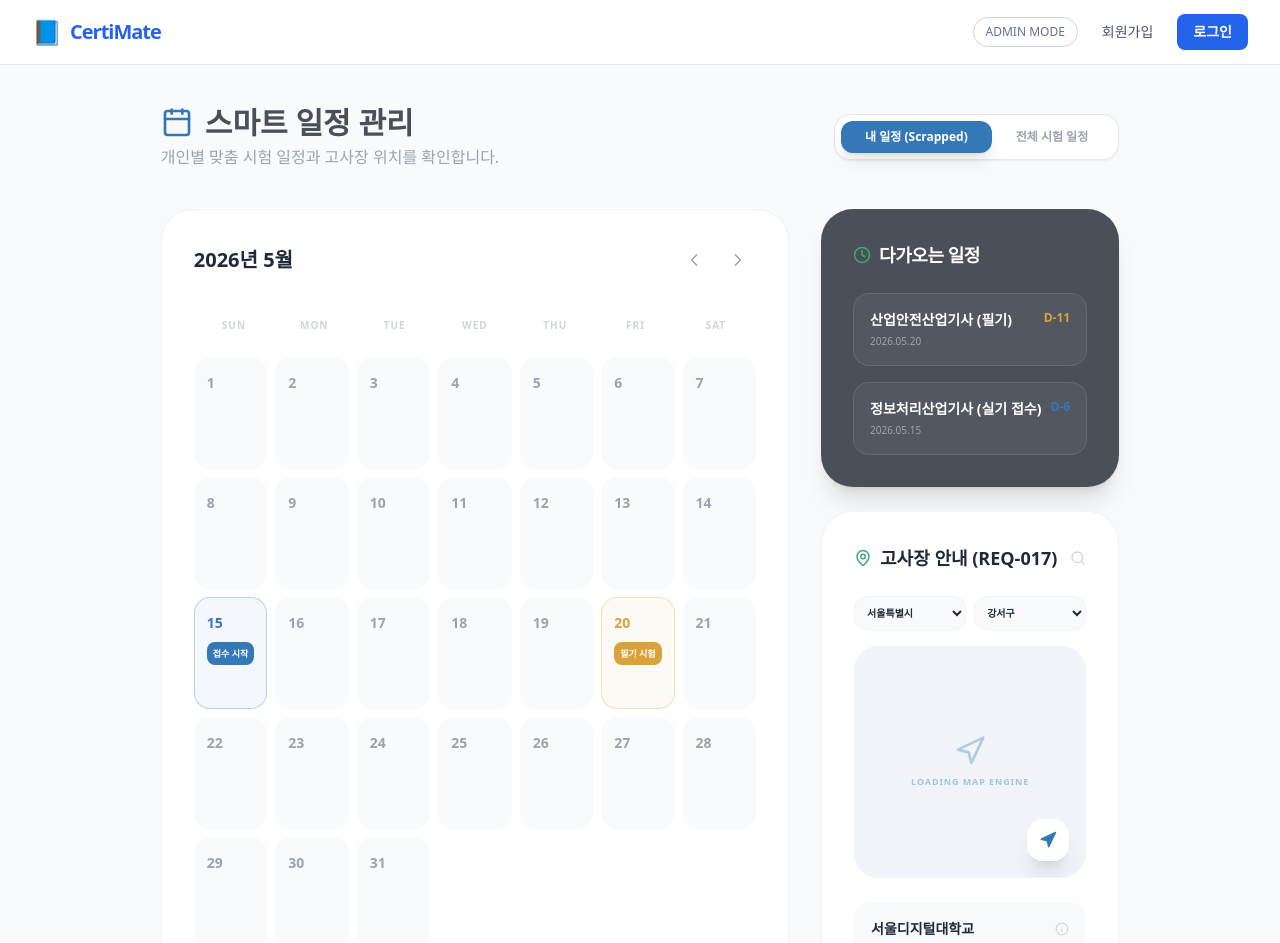
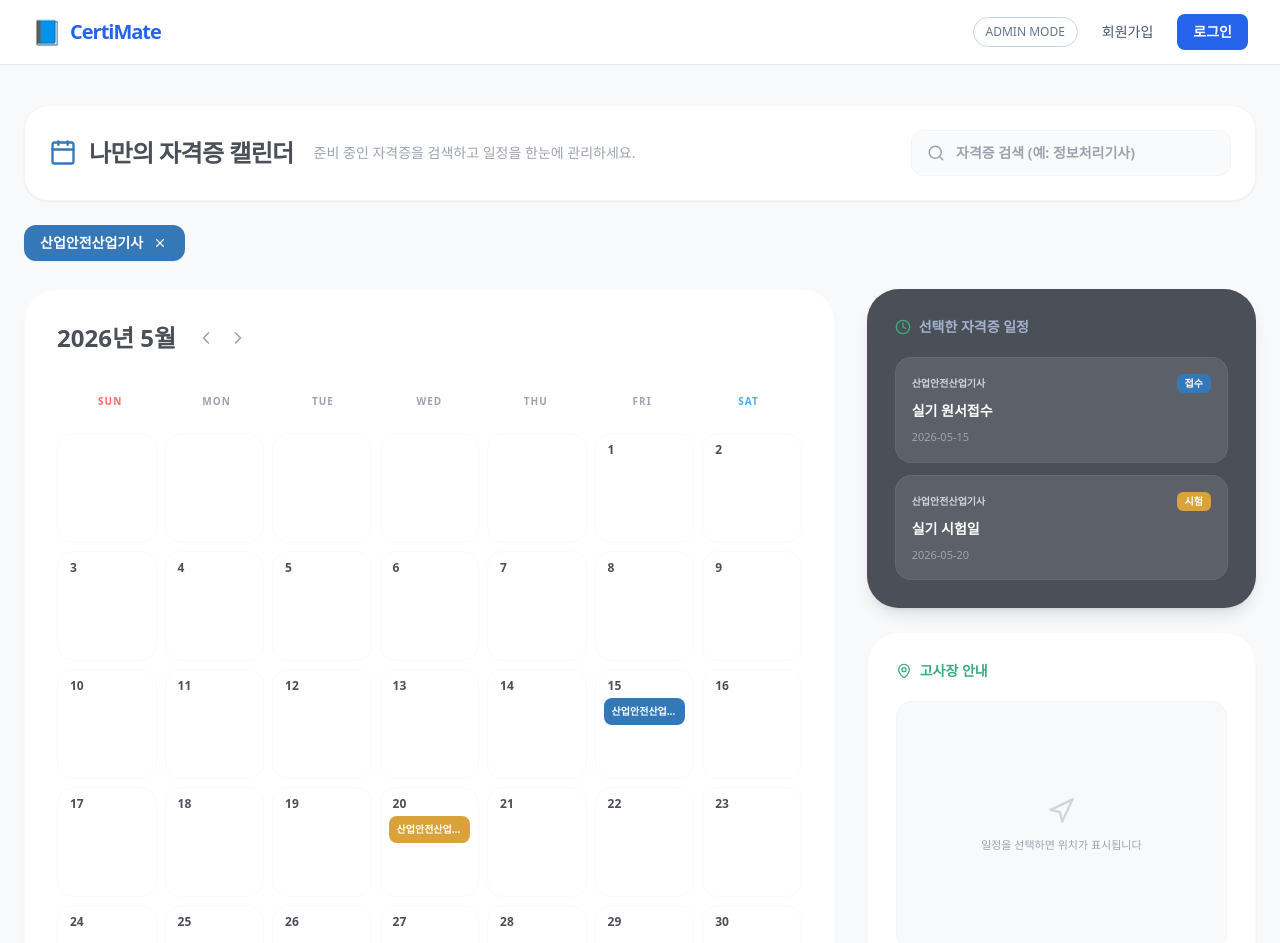
Before and after one commit to zxcvbmn790-prog/CertiMate, a React (Create React App) app: page /calendar in a window 1280 px wide. Shown: the top 943 px of the page. Built offline with nearby package versions, Linux system fonts and the light colour scheme.

Commit message:
캘린더 수정본 아직 지도 미추가

```diff
--- a/src/pages/Calendar.jsx
+++ b/src/pages/Calendar.jsx
@@ -1,171 +1,247 @@
-import React, { useState } from 'react';
+import React, { useState, useMemo } from 'react';
 import {
   Calendar as CalIcon, MapPin, Navigation,
-  Search, Filter, ChevronLeft, ChevronRight,
-  CheckCircle, Clock, BellRing, Info
+  Search, ChevronLeft, ChevronRight,
+  Clock, X
 } from 'lucide-react';
 
+const CERTIFICATE_DB = [
+  {
+    id: 'cert_1',
+    name: '정보처리기사',
+    events: [
+      { id: 'e1', title: '필기 원서접수', date: '2026-05-10', type: 'reg' },
+      { id: 'e2', title: '필기 시험일', date: '2026-05-25', type: 'exam' },
+    ]
+  },
+  {
+    id: 'cert_2',
+    name: '산업안전산업기사',
+    events: [
+      { id: 'e3', title: '실기 원서접수', date: '2026-05-15', type: 'reg' },
+      { id: 'e4', title: '실기 시험일', date: '2026-05-20', type: 'exam' },
+    ]
+  },
+  {
+    id: 'cert_3',
+    name: '컴퓨터활용능력 1급',
+    events: [
+      { id: 'e5', title: '정기 시험일', date: '2026-05-05', type: 'exam' },
+    ]
+  }
+];
+
 const Calendar = () => {
-  // 상태 관리: 선택된 날짜, 필터(전체/내 일정), 지도 확대 여부
-  const [activeFilter, setActiveFilter] = useState('mine'); // 'all' or 'mine'
+  const [currentDate, setCurrentDate] = useState(new Date(2026, 4, 1));
+  const [selectedCerts, setSelectedCerts] = useState([CERTIFICATE_DB[1]]);
+  const [searchQuery, setSearchQuery] = useState('');
 
-  // 가상의 일정 데이터 (REQ-SRVC-003 및 ERD 기반)
-  const mySchedules = [
-    { id: 1, name: "산업안전산업기사 (필기)", date: "2026.05.20", dday: "D-11", type: "exam", color: "#D9A23A" },
-    { id: 2, name: "정보처리산업기사 (실기 접수)", date: "2026.05.15", dday: "D-6", type: "reg", color: "#3478B8" }
-  ];
+  // --- 달력 그리드 계산 로직 ---
+  const year = currentDate.getFullYear();
+  const month = currentDate.getMonth();
+
+  const daysInMonth = new Date(year, month + 1, 0).getDate();
+  const firstDayOfMonth = new Date(year, month, 1).getDay();
+
+  // ★ 핵심: 어떤 달이든 항상 6주(42칸)를 렌더링하여 캘린더 높이/모양을 완벽히 고정
+  const TOTAL_CELLS = 42;
+  const trailingEmptyCells = TOTAL_CELLS - (firstDayOfMonth + daysInMonth);
+
+  const prevMonth = () => setCurrentDate(new Date(year, month - 1, 1));
+  const nextMonth = () => setCurrentDate(new Date(year, month + 1, 1));
+
+  const allSelectedEvents = useMemo(() => {
+    return selectedCerts.flatMap(cert =>
+      cert.events.map(event => ({ ...event, certName: cert.name }))
+    );
+  }, [selectedCerts]);
+
+  const getEventsForDate = (day) => {
+    const targetDateStr = `${year}-${String(month + 1).padStart(2, '0')}-${String(day).padStart(2, '0')}`;
+    return allSelectedEvents.filter(event => event.date === targetDateStr);
+  };
+
+  const upcomingEvents = useMemo(() => {
+    return allSelectedEvents.sort((a, b) => new Date(a.date) - new Date(b.date));
+  }, [allSelectedEvents]);
+
+  const handleAddCert = (cert) => {
+    if (!selectedCerts.find(c => c.id === cert.id)) {
+      setSelectedCerts([...selectedCerts, cert]);
+    }
+    setSearchQuery('');
+  };
+
+  const handleRemoveCert = (certId) => {
+    setSelectedCerts(selectedCerts.filter(c => c.id !== certId));
+  };
 
   return (
-    <main className="max-w-7xl mx-auto px-6 py-10">
-      {/* 상단 헤더 및 필터 (REQ-SRCH-001 상세 필터 반영) */}
-      <div className="flex flex-col md:flex-row justify-between items-start md:items-center mb-10 gap-4">
-        <div>
-          <h2 className="text-3xl font-black text-[#4A4F58] flex items-center">
-            <CalIcon className="mr-3 text-[#3478B8]" size={32} />
-            스마트 일정 관리
+    // 전체 컨테이너에 w-full 강제 지정
+    <main className="max-w-7xl w-full mx-auto px-6 py-10 bg-[#F8F9FA] min-h-screen font-sans">
+
+      <div className="mb-6 bg-white p-6 rounded-3xl shadow-sm border border-gray-100 flex flex-col md:flex-row gap-6 items-center justify-between w-full">
+        <div className="flex items-center gap-3">
+          <CalIcon className="text-[#3478B8]" size={28} />
+          <h2 className="text-2xl font-black text-[#4A4F58] tracking-tight">
+            나만의 자격증 캘린더
           </h2>
-          <p className="text-gray-400 font-medium mt-1">개인별 맞춤 시험 일정과 고사장 위치를 확인합니다.</p>
+          <span className="hidden md:block text-sm text-gray-400 font-medium ml-2">
+            준비 중인 자격증을 검색하고 일정을 한눈에 관리하세요.
+          </span>
         </div>
 
-        <div className="flex bg-white p-1.5 rounded-2xl border border-gray-200 shadow-sm">
-          <button
-            onClick={() => setActiveFilter('mine')}
-            className={`px-6 py-2 rounded-xl text-xs font-black transition ${activeFilter === 'mine' ? 'bg-[#3478B8] text-white shadow-lg' : 'text-gray-400 hover:bg-gray-50'}`}
-          >
-            내 일정 (Scrapped)
-          </button>
-          <button
-            onClick={() => setActiveFilter('all')}
-            className={`px-6 py-2 rounded-xl text-xs font-black transition ${activeFilter === 'all' ? 'bg-[#3478B8] text-white shadow-lg' : 'text-gray-400 hover:bg-gray-50'}`}
-          >
-            전체 시험 일정
-          </button>
+        <div className="w-full md:w-80 relative z-50">
+          <div className="relative">
+            <Search className="absolute left-4 top-1/2 transform -translate-y-1/2 text-gray-400" size={18} />
+            <input
+              type="text"
+              placeholder="자격증 검색 (예: 정보처리기사)"
+              className="w-full pl-11 pr-4 py-3 bg-gray-50 border border-gray-100 rounded-xl text-sm focus:outline-none focus:border-[#3478B8] focus:bg-white transition-all font-bold"
+              value={searchQuery}
+              onChange={(e) => setSearchQuery(e.target.value)}
+            />
+          </div>
+
+          {searchQuery && (
+            <div className="absolute top-full left-0 w-full mt-2 bg-white border border-gray-100 shadow-xl rounded-xl p-2">
+              {CERTIFICATE_DB.filter(c => c.name.includes(searchQuery)).map(cert => (
+                <div
+                  key={cert.id}
+                  onClick={() => handleAddCert(cert)}
+                  className="p-3 hover:bg-gray-50 rounded-lg cursor-pointer text-sm font-bold text-[#4A4F58] transition-colors"
+                >
+                  {cert.name}
+                </div>
+              ))}
+              {CERTIFICATE_DB.filter(c => c.name.includes(searchQuery)).length === 0 && (
+                <div className="p-3 text-sm text-gray-400 text-center">검색 결과가 없습니다.</div>
+              )}
+            </div>
+          )}
         </div>
       </div>
 
-      <div className="grid lg:grid-cols-12 gap-8">
+      <div className="flex flex-wrap gap-2 mb-6 min-h-[40px] items-start w-full">
+        {selectedCerts.map(cert => (
+          <div key={cert.id} className="flex items-center bg-[#3478B8] text-white px-4 py-2 rounded-xl text-sm font-bold shadow-sm">
+            {cert.name}
+            <button onClick={() => handleRemoveCert(cert.id)} className="ml-2 hover:bg-white/20 p-0.5 rounded-full transition-colors">
+              <X size={14} />
+            </button>
+          </div>
+        ))}
+      </div>
 
-        {/* 1. 메인 캘린더 섹션 (REQ-SRVC-003) */}
-        <div className="lg:col-span-8 space-y-6">
-          <div className="bg-white p-8 rounded-[32px] border border-gray-100 shadow-sm">
-            <div className="flex justify-between items-center mb-8">
-              <h3 className="text-xl font-black flex items-center">
-                2026년 5월
+      {/* ★ 핵심: Grid 컨테이너에도 w-full을 주어 좌우 여백이 무너지지 않게 함 */}
+      <div className="grid lg:grid-cols-12 gap-8 w-full">
+
+        {/* 1. 메인 캘린더 섹션 (비율 고정) */}
+        <div className="lg:col-span-8 w-full min-w-0">
+          <div className="bg-white p-8 rounded-[32px] shadow-[0_4px_20px_-4px_rgba(0,0,0,0.02)] border border-gray-50 h-full w-full">
+
+            <div className="flex items-center mb-8 gap-4">
+              <h3 className="text-2xl font-black text-[#4A4F58]">
+                {year}년 {month + 1}월
               </h3>
-              <div className="flex space-x-2">
-                <button className="p-2 hover:bg-gray-100 rounded-xl transition text-gray-400"><ChevronLeft size={20}/></button>
-                <button className="p-2 hover:bg-gray-100 rounded-xl transition text-gray-400"><ChevronRight size={20}/></button>
+              <div className="flex space-x-1">
+                <button onClick={prevMonth} className="p-1 hover:bg-gray-50 rounded-lg transition text-gray-400"><ChevronLeft size={20}/></button>
+                <button onClick={nextMonth} className="p-1 hover:bg-gray-50 rounded-lg transition text-gray-400"><ChevronRight size={20}/></button>
               </div>
             </div>
 
-            {/* 캘린더 그리드 - 가독성 보강 */}
-            <div className="grid grid-cols-7 mb-4">
-              {['Sun', 'Mon', 'Tue', 'Wed', 'Thu', 'Fri', 'Sat'].map(day => (
-                <div key={day} className="text-center text-[10px] font-black text-gray-300 uppercase tracking-widest py-2">{day}</div>
+            <div className="grid grid-cols-7 mb-4 w-full">
+              {['Sun', 'Mon', 'Tue', 'Wed', 'Thu', 'Fri', 'Sat'].map((day, idx) => (
+                <div key={day} className={`text-center text-[10px] font-black uppercase tracking-widest py-2 ${idx === 0 ? 'text-[#FF6B6B]' : idx === 6 ? 'text-[#4DABF7]' : 'text-gray-400'}`}>
+                  {day}
+                </div>
               ))}
             </div>
-            <div className="grid grid-cols-7 gap-2">
-              {[...Array(31)].map((_, i) => {
+
+            {/* 캘린더 그리드 영역 (w-full 보장) */}
+            <div className="grid grid-cols-7 gap-2 w-full">
+
+              {/* 앞쪽 빈 칸 */}
+              {[...Array(firstDayOfMonth)].map((_, i) => (
+                <div key={`empty-start-${i}`} className="h-[110px] w-full p-2 rounded-2xl bg-white border border-gray-50"></div>
+              ))}
+
+              {/* 실제 날짜 칸 */}
+              {[...Array(daysInMonth)].map((_, i) => {
                 const day = i + 1;
-                const isExam = day === 20;
-                const isReg = day === 15;
+                const dayEvents = getEventsForDate(day);
+
                 return (
-                  <div key={i} className={`h-28 p-3 rounded-2xl border transition group cursor-pointer ${
-                    isExam ? 'bg-[#D9A23A]/5 border-[#D9A23A]/30' :
-                    isReg ? 'bg-[#3478B8]/5 border-[#3478B8]/30' :
-                    'bg-gray-50 border-transparent hover:border-gray-200'
-                  }`}>
-                    <span className={`text-sm font-black ${isExam ? 'text-[#D9A23A]' : isReg ? 'text-[#3478B8]' : 'text-gray-400'}`}>
+                  <div key={day} className="h-[110px] w-full p-2 rounded-2xl border border-gray-50 transition flex flex-col overflow-hidden bg-white hover:border-[#3478B8]/30">
+                    <span className="text-xs font-bold mb-1 text-[#4A4F58] ml-1">
                       {day}
                     </span>
-                    {isReg && <div className="mt-2 text-[9px] font-black bg-[#3478B8] text-white p-1.5 rounded-lg leading-tight">접수 시작</div>}
-                    {isExam && <div className="mt-2 text-[9px] font-black bg-[#D9A23A] text-white p-1.5 rounded-lg leading-tight">필기 시험</div>}
+                    <div className="flex flex-col gap-1 overflow-y-auto custom-scrollbar">
+                      {dayEvents.map(evt => (
+                        <div
+                          key={evt.id}
+                          className={`text-[10px] font-bold px-2 py-1.5 rounded-lg truncate text-white shadow-sm w-full ${
+                            evt.type === 'exam' ? 'bg-[#D9A23A]' : 'bg-[#3478B8]'
+                          }`}
+                        >
+                          {evt.certName}
+                        </div>
+                      ))}
+                    </div>
                   </div>
                 );
               })}
+
+              {/* 뒤쪽 빈 칸 (무조건 42칸을 채우도록 강제) */}
+              {[...Array(trailingEmptyCells)].map((_, i) => (
+                <div key={`empty-end-${i}`} className="h-[110px] w-full p-2 rounded-2xl bg-white border border-gray-50"></div>
+              ))}
+            </div>
+          </div>
+        </div>
+
+        {/* 2. 사이드바 섹션 */}
+        <div className="lg:col-span-4 w-full min-w-0 space-y-6">
+
+          <div className="bg-[#4A4F58] p-7 rounded-[32px] text-white shadow-lg w-full">
+            <h3 className="text-sm font-bold mb-5 flex items-center text-[#A4B1CD]">
+              <Clock className="mr-2 text-[#3BAA7D]" size={16} /> 선택한 자격증 일정
+            </h3>
+
+            {upcomingEvents.length === 0 ? (
+              <div className="py-10 text-center text-sm font-medium text-gray-400">
+                선택된 자격증 일정이 없습니다.
+              </div>
+            ) : (
+              <div className="space-y-3">
+                {upcomingEvents.map(item => (
+                  <div key={item.id} className="p-4 bg-white/10 rounded-2xl border border-white/5 flex flex-col gap-1 w-full">
+                    <div className="flex justify-between items-center mb-1">
+                      <span className="text-[10px] font-bold text-gray-300 truncate pr-2">
+                        {item.certName}
+                      </span>
+                      <span className={`text-[10px] font-bold px-2 py-0.5 rounded-md shrink-0 ${item.type === 'exam' ? 'bg-[#D9A23A] text-white' : 'bg-[#3478B8] text-white'}`}>
+                        {item.type === 'exam' ? '시험' : '접수'}
+                      </span>
+                    </div>
+                    <p className="text-sm font-bold truncate">{item.title}</p>
+                    <p className="text-[11px] text-gray-400 mt-1">{item.date}</p>
+                  </div>
+                ))}
+              </div>
+            )}
+          </div>
+
+          <div className="bg-white p-7 rounded-[32px] border border-gray-50 shadow-sm w-full">
+            <h3 className="text-sm font-bold mb-5 flex items-center text-[#3BAA7D]">
+              <MapPin className="mr-2" size={16} /> 고사장 안내
+            </h3>
+            <div className="aspect-[4/3] bg-[#F8F9FA] rounded-2xl relative overflow-hidden border border-gray-100 flex flex-col items-center justify-center w-full">
+              <Navigation size={28} className="text-gray-300 mb-3" />
+              <span className="text-[11px] font-medium text-gray-400">일정을 선택하면 위치가 표시됩니다</span>
             </div>
           </div>
 
-          {/* 하단 범례 및 알림 설정 (REQ-SRVC-008) */}
-          <div className="flex items-center justify-between p-6 bg-white rounded-2xl border border-gray-100 shadow-sm">
-            <div className="flex space-x-6">
-              <div className="flex items-center text-[10px] font-bold text-gray-400">
-                <div className="w-3 h-3 bg-[#3478B8] rounded-full mr-2"></div> 원서접수
-              </div>
-              <div className="flex items-center text-[10px] font-bold text-gray-400">
-                <div className="w-3 h-3 bg-[#D9A23A] rounded-full mr-2"></div> 시험일
-              </div>
-            </div>
-            <button className="text-[10px] font-black text-[#3478B8] flex items-center hover:underline">
-              <BellRing size={14} className="mr-1" /> 알림 설정 관리 (REQ-016)
-            </button>
-          </div>
-        </div>
-
-        {/* 2. 사이드바: D-Day 및 고사장 안내 (REQ-MAP-001~003) */}
-        <div className="lg:col-span-4 space-y-6">
-
-          {/* 다가오는 일정 리스트 (D-Day 연동) */}
-          <div className="bg-[#4A4F58] p-8 rounded-[32px] text-white shadow-xl">
-            <h3 className="text-lg font-bold mb-6 flex items-center tracking-tight">
-              <Clock className="mr-2 text-[#3BAA7D]" size={18} /> 다가오는 일정
-            </h3>
-            <div className="space-y-4">
-              {mySchedules.map(item => (
-                <div key={item.id} className="p-4 bg-white/5 rounded-2xl border border-white/10 hover:bg-white/10 transition cursor-pointer group">
-                  <div className="flex justify-between items-start">
-                    <div>
-                      <p className="text-sm font-bold group-hover:text-[#3BAA7D] transition-colors">{item.name}</p>
-                      <p className="text-[10px] text-gray-400 mt-1">{item.date}</p>
-                    </div>
-                    <span className="text-xs font-black" style={{ color: item.color }}>{item.dday}</span>
-                  </div>
-                </div>
-              ))}
-            </div>
-          </div>
-
-          {/* 고사장 지도 위젯 (REQ-MAP-001~003 보강) */}
-          <div className="bg-white p-8 rounded-[32px] border border-gray-100 shadow-sm">
-            <div className="flex justify-between items-center mb-6">
-              <h3 className="text-lg font-black flex items-center">
-                <MapPin className="mr-2 text-[#3BAA7D]" size={18} /> 고사장 안내 (REQ-017)
-              </h3>
-              <Search size={16} className="text-gray-300 cursor-pointer hover:text-[#3478B8]" />
-            </div>
-
-            {/* 필터 선택 (REQ-MAP-003) */}
-            <div className="grid grid-cols-2 gap-2 mb-4">
-              <select className="text-[10px] font-bold p-2 bg-gray-50 border border-gray-100 rounded-xl outline-none">
-                <option>서울특별시</option>
-              </select>
-              <select className="text-[10px] font-bold p-2 bg-gray-50 border border-gray-100 rounded-xl outline-none">
-                <option>강서구</option>
-              </select>
-            </div>
-
-            {/* 지도 영역 (Placeholder) */}
-            <div className="aspect-square bg-slate-100 rounded-[24px] mb-6 relative overflow-hidden border border-gray-100 group">
-              <div className="absolute inset-0 flex flex-col items-center justify-center space-y-2 opacity-40">
-                <Navigation size={32} className="text-[#3478B8] animate-pulse" />
-                <span className="text-[9px] font-black uppercase tracking-widest text-[#3478B8]">Loading Map Engine</span>
-              </div>
-              {/* 내 위치 기반 버튼 (REQ-MAP-002) */}
-              <button className="absolute bottom-4 right-4 bg-white p-3 rounded-2xl shadow-xl text-[#3478B8] hover:scale-110 transition-transform">
-                <Navigation size={18} fill="#3478B8" />
-              </button>
-            </div>
-
-            <div className="space-y-3">
-              <div className="p-4 bg-gray-50 rounded-2xl border border-transparent hover:border-[#3478B8] transition cursor-pointer group">
-                <div className="flex justify-between items-center">
-                  <h4 className="text-sm font-bold group-hover:text-[#3478B8]">서울디지털대학교</h4>
-                  <Info size={14} className="text-gray-300" />
-                </div>
-                <p className="text-[10px] text-gray-400 mt-1">강서구 화곡로 302 | 1.2km</p>
-              </div>
-            </div>
-          </div>
         </div>
       </div>
     </main>
```
